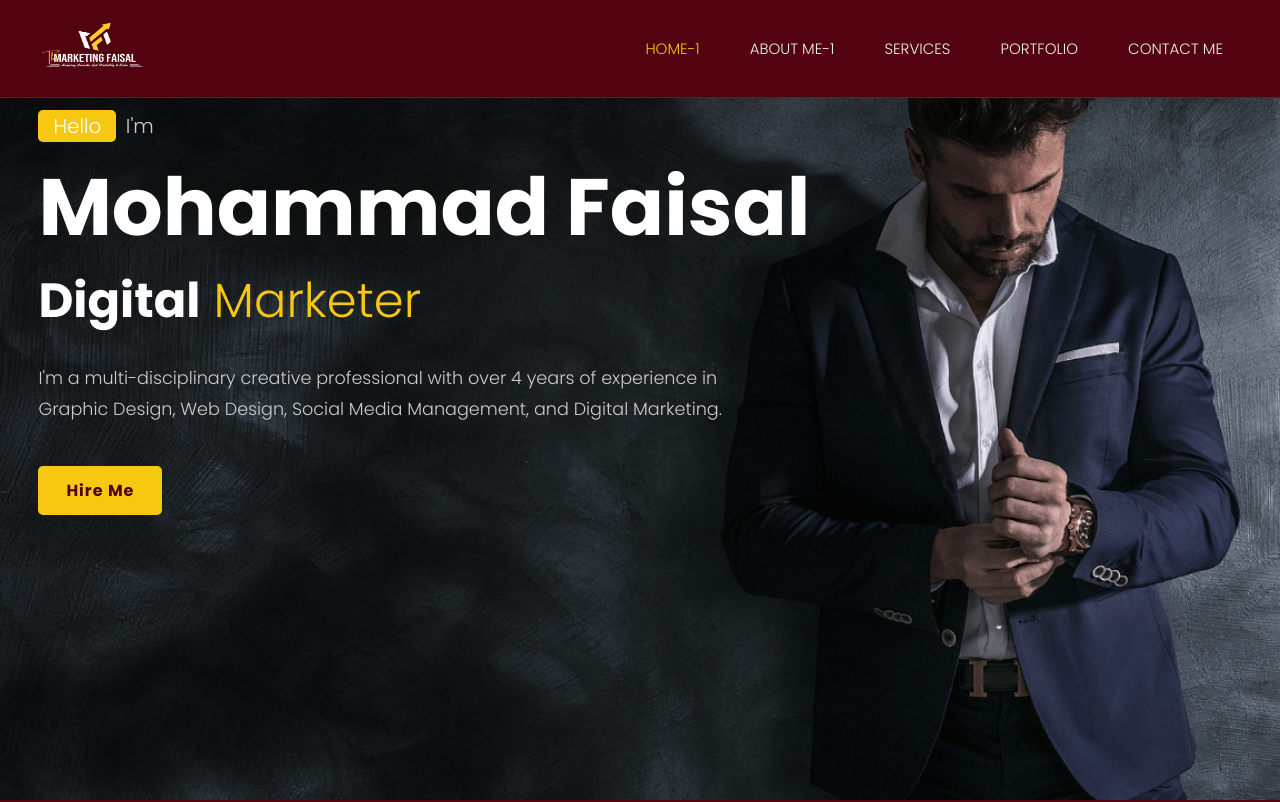
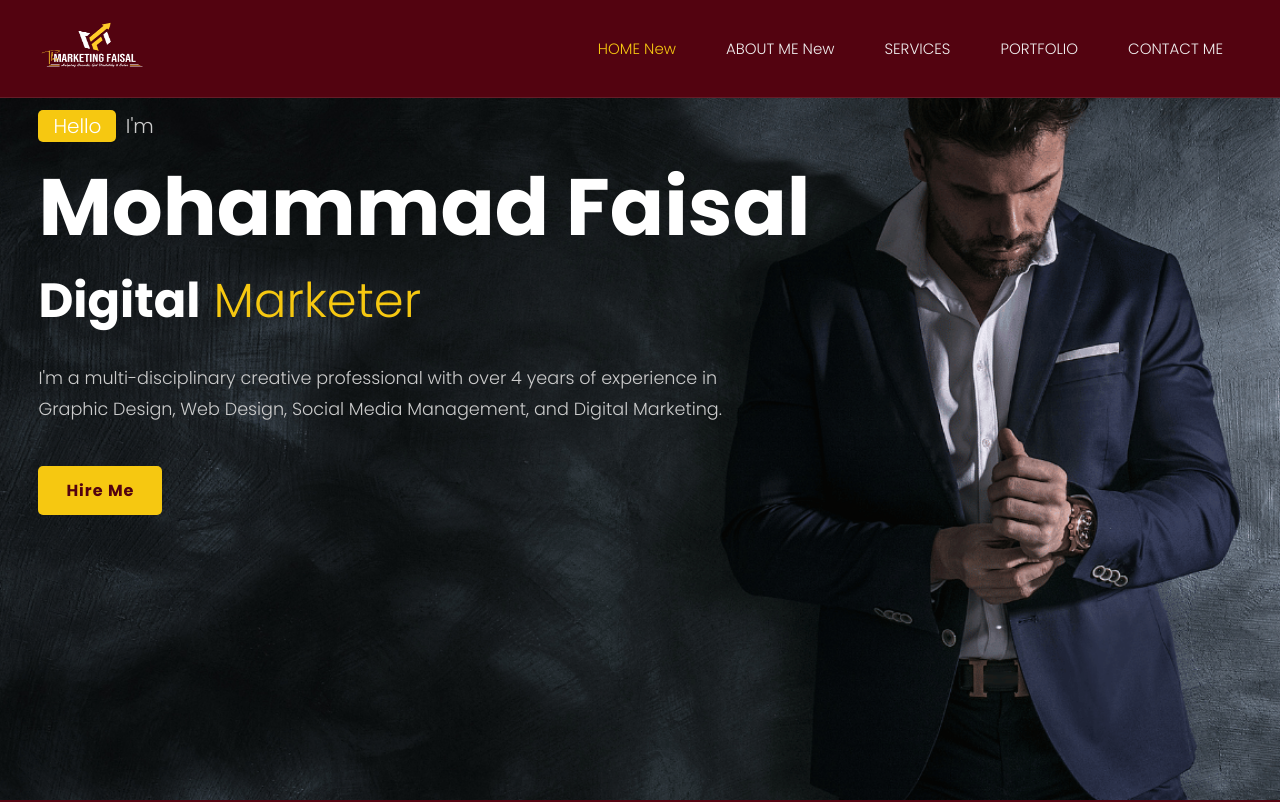
Before and after one commit to sabiatasleem35/themarketingfaisal, a plain HTML site: page index.html in a window 1280 px wide. Shown: the top 802 px of the page. Drawn offline with nearby package versions, Linux system fonts and the light colour scheme.

Commit message:
Again menu

```diff
--- a/index.html
+++ b/index.html
@@ -25,8 +25,8 @@
         <a href="" class="logo"><img src="images/Untitled-1 (2).png"></a>
 
         <ul class="navlist">
-            <li><a href="#home" class="active">HOME-1</a></li>
-            <li><a href="#about" class="">ABOUT ME-1</a></li>
+            <li><a href="#home" class="active">HOME New</a></li>
+            <li><a href="#about" class="">ABOUT ME New</a></li>
             <li><a href="#services" class="">SERVICES</a></li>
             <li><a href="#portfolio" class="">PORTFOLIO</a></li>
             <li><a href="#contact" class="">CONTACT ME</a></li>
```
